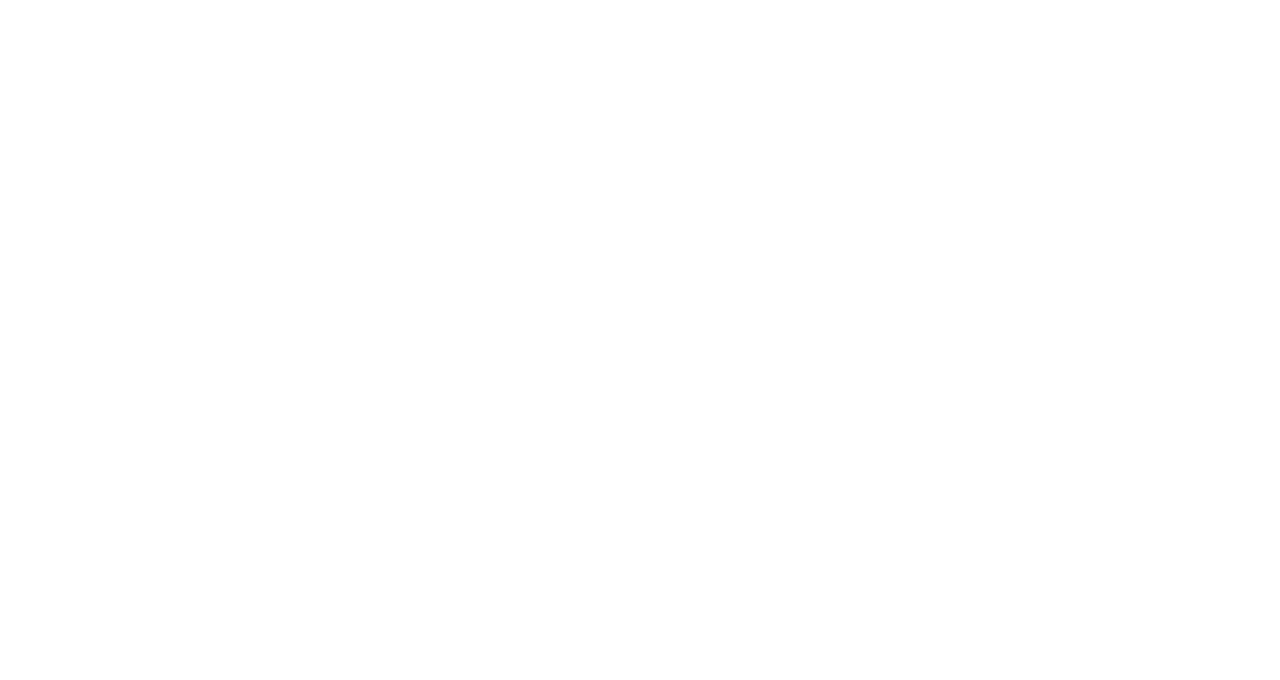
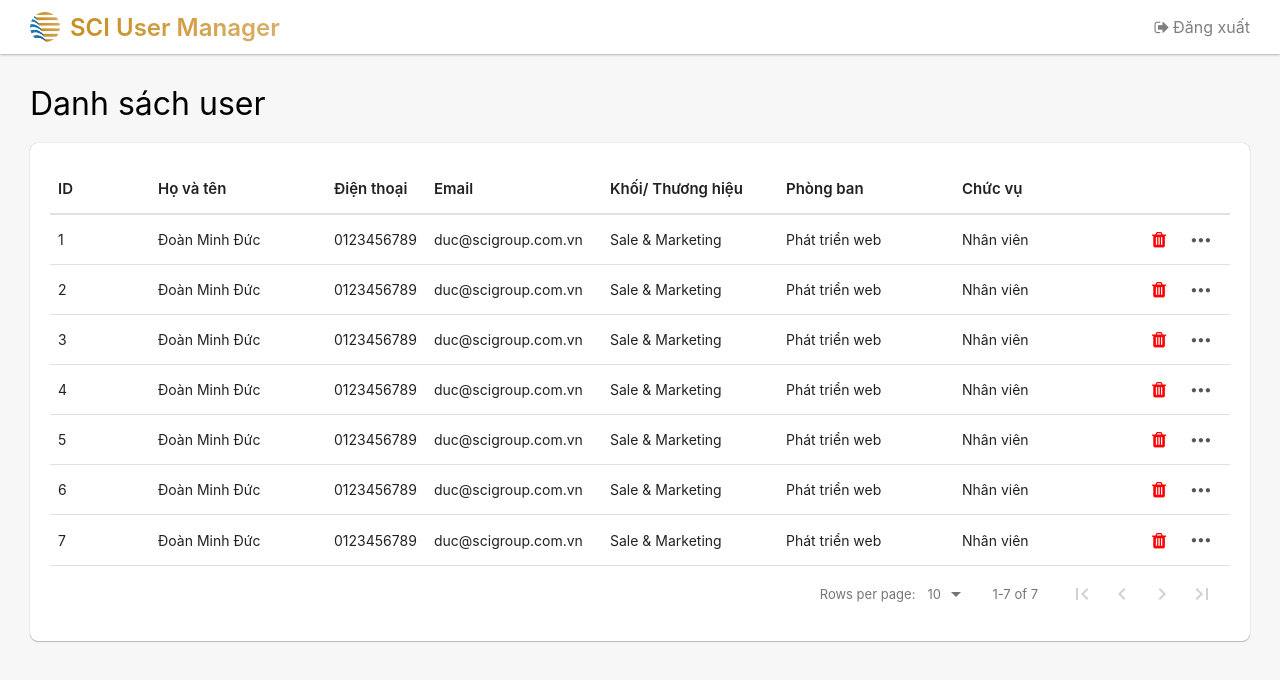
Before and after one commit to teamcodeSCI/user-manager, a React (Create React App) app: page / in a window 1280 px wide. Shown: the top 680 px of the page. Built offline with nearby package versions, Linux system fonts and the light colour scheme; sample sign-in values are in the browser's storage; a web font is replaced by a local one.

Commit message:
first commit

```diff
--- a/package.json
+++ b/package.json
@@ -10,12 +10,15 @@
     "@testing-library/user-event": "^13.5.0",
     "axios": "^1.5.1",
     "react": "^18.2.0",
+    "react-data-table-component": "^7.5.4",
     "react-dom": "^18.2.0",
     "react-redux": "^8.1.3",
     "react-router-dom": "^6.17.0",
     "react-scripts": "5.0.1",
+    "react-tooltip": "^5.21.5",
     "redux": "^4.2.1",
     "sass": "^1.69.4",
+    "styled-components": "^5.3.9",
     "validator": "^13.11.0",
     "web-vitals": "^2.1.4"
   },
--- a/src/App.js
+++ b/src/App.js
@@ -3,10 +3,20 @@
 import Login from './pages/Login';
 import ForgotPassword from './pages/ForgotPassword';
 import Register from './pages/Register';
+import ProtectedRoute from './utils/ProtectedRoute';
+import Home from './layouts/Home';
 
 function App() {
   return (
     <Routes>
+      <Route
+        path="/"
+        element={
+          <ProtectedRoute>
+            <Home />
+          </ProtectedRoute>
+        }
+      ></Route>
       <Route path="/auth" element={<Auth />}>
         <Route path="/auth/login" element={<Login />} />
         <Route path="/auth/register" element={<Register />} />
--- /dev/null
+++ b/src/components/Header/header.module.scss
@@ -0,0 +1,29 @@
+.header {
+    padding: 12px 30px;
+    background: #fff;
+    box-shadow: 0px 0px 3px 0px rgba(0, 0, 0, 0.5);
+    display: flex;
+    justify-content: space-between;
+    align-items: center;
+
+    .logo {
+        display: flex;
+        align-items: center;
+        gap: 10px;
+        span {
+            font-weight: 600;
+            font-size: 24px;
+            background: linear-gradient(to right, #c68f22, #daaf69);
+            background-clip: text;
+            -webkit-text-fill-color: transparent;
+        }
+        img {
+            width: 30px;
+            height: 30px;
+        }
+    }
+    .logout {
+        color: #7f7f7f;
+        cursor: pointer;
+    }
+}
--- /dev/null
+++ b/src/components/Header/index.jsx
@@ -0,0 +1,19 @@
+import React from 'react';
+import style from './header.module.scss';
+
+const Header = () => {
+  return (
+    <div className={style['header']}>
+      <div className={style['logo']}>
+        <img width={224} height={222} src={`${process.env.PUBLIC_URL}/assets/images/favicon.png`} alt="" />
+        <span>SCI User Manager</span>
+      </div>
+      <div className={style['logout']}>
+        <i className="icon-logout"></i>
+        <span>Đăng xuất</span>
+      </div>
+    </div>
+  );
+};
+
+export default Header;
--- /dev/null
+++ b/src/components/NoticeModal/index.jsx
@@ -0,0 +1,22 @@
+import React, { useRef } from 'react';
+import style from './noticeModal.module.scss';
+import { useOutside } from '@/utils/help';
+
+const NoticeModal = ({ hide, message, action }) => {
+  const delRef = useRef(null);
+  useOutside(delRef, hide);
+  return (
+    <div className={style['noticeModal']}>
+      <div className={style['box']} ref={delRef}>
+        <div className={style['title']}>Thông báo</div>
+        <div className={style['content']}>{message}</div>
+        <div className={style['btn']}>
+          <button onClick={action}>Đồng ý</button>
+          <button onClick={hide}>Hủy bỏ</button>
+        </div>
+      </div>
+    </div>
+  );
+};
+
+export default NoticeModal;
--- /dev/null
+++ b/src/components/NoticeModal/noticeModal.module.scss
@@ -0,0 +1,50 @@
+.noticeModal {
+  position: fixed;
+  left: 0;
+  top: 0;
+  bottom: 0;
+  width: 100%;
+  background: rgba(0, 0, 0, 0.6);
+  z-index: 9999;
+  .box {
+    max-width: 400px;
+    width: 80%;
+    margin: 20vh auto 0;
+    background: #fff;
+    border-radius: 12px;
+    box-shadow: 0px 0px 10px 5px rgba(0, 0, 0, 0.1);
+    overflow: hidden;
+    .title {
+      padding: 15px 20px;
+      color: #fff;
+      text-align: center;
+      background: linear-gradient(45deg, #3481aa, #489bc7);
+      font-size: 22px;
+    }
+    .content {
+      padding: 25px 15px;
+      text-align: center;
+      font-size: 18px;
+    }
+    .btn {
+      text-align: center;
+      padding: 0 20px 25px;
+      display: flex;
+      justify-content: center;
+      gap: 10px;
+      button {
+        font-size: 16px;
+        color: #3481aa;
+        border: 1px solid #3481aa;
+        background: #fff;
+        padding: 5px 20px;
+        border-radius: 20px;
+        transition: all 0.2s linear;
+        &:hover {
+          background: #3481aa;
+          color: #fff;
+        }
+      }
+    }
+  }
+}
--- a/src/index.scss
+++ b/src/index.scss
@@ -25,6 +25,7 @@
 
 body {
   margin: 0;
+  background: #f7f7f7;
 }
 a,
 button {
--- /dev/null
+++ b/src/layouts/Home/home.module.scss
@@ -0,0 +1,43 @@
+.main {
+    margin-top: 30px;
+    padding: 0 30px;
+    .title {
+        font-size: 32px;
+        margin-bottom: 20px;
+    }
+    .dataTable {
+        background: #fff;
+        box-shadow:
+            0 1px 1px rgba(9, 30, 66, 0.251),
+            0 0 1px rgba(9, 30, 66, 0.31);
+        padding: 20px;
+        border-radius: 8px;
+    }
+    .control {
+        button {
+            border-radius: 50%;
+            padding: 10px;
+            border: none;
+            background: none;
+            font-size: 18px;
+            transition: all 0.2s linear;
+            width: 42px;
+            height: 42px;
+            display: flex;
+            justify-content: center;
+            align-items: center;
+            &:hover {
+                background: #f1f1f1;
+            }
+        }
+        .detail {
+            display: flex;
+            align-items: center;
+            font-size: 5px;
+            color: #555;
+        }
+        .delete {
+            color: red;
+        }
+    }
+}
--- /dev/null
+++ b/src/layouts/Home/index.jsx
@@ -0,0 +1,208 @@
+import React, { useState } from 'react';
+import style from './home.module.scss';
+import Header from '@/components/Header';
+import DataTable from 'react-data-table-component';
+import { Tooltip } from 'react-tooltip';
+import NoticeModal from '@/components/NoticeModal';
+
+const customStyles = {
+  headRow: {
+    style: {
+      borderBottom: '2px solid rgba(0, 0, 0, 0.12)',
+    },
+  },
+  headCells: {
+    style: {
+      paddingLeft: '8px',
+      paddingRight: '8px',
+      fontSize: '15px',
+      fontWeight: '600',
+    },
+  },
+  rows: {
+    style: {
+      minHeight: '50px',
+      fontSize: '14px',
+    },
+  },
+  cells: {
+    style: {
+      paddingLeft: '8px',
+      paddingRight: '8px',
+    },
+  },
+};
+
+const paginationComponentOptions = {
+  selectAllRowsItem: true,
+  selectAllRowsItemText: 'All',
+};
+const data = [
+  {
+    id: 1,
+    name: 'Đoàn Minh Đức',
+    phone: '0123456789',
+    email: 'duc@scigroup.com.vn',
+    brand: 'Sale & Marketing',
+    department: 'Phát triển web',
+    position: 'Nhân viên',
+  },
+  {
+    id: 2,
+    name: 'Đoàn Minh Đức',
+    phone: '0123456789',
+    email: 'duc@scigroup.com.vn',
+    brand: 'Sale & Marketing',
+    department: 'Phát triển web',
+    position: 'Nhân viên',
+  },
+  {
+    id: 3,
+    name: 'Đoàn Minh Đức',
+    phone: '0123456789',
+    email: 'duc@scigroup.com.vn',
+    brand: 'Sale & Marketing',
+    department: 'Phát triển web',
+    position: 'Nhân viên',
+  },
+  {
+    id: 4,
+    name: 'Đoàn Minh Đức',
+    phone: '0123456789',
+    email: 'duc@scigroup.com.vn',
+    brand: 'Sale & Marketing',
+    department: 'Phát triển web',
+    position: 'Nhân viên',
+  },
+  {
+    id: 5,
+    name: 'Đoàn Minh Đức',
+    phone: '0123456789',
+    email: 'duc@scigroup.com.vn',
+    brand: 'Sale & Marketing',
+    department: 'Phát triển web',
+    position: 'Nhân viên',
+  },
+  {
+    id: 6,
+    name: 'Đoàn Minh Đức',
+    phone: '0123456789',
+    email: 'duc@scigroup.com.vn',
+    brand: 'Sale & Marketing',
+    department: 'Phát triển web',
+    position: 'Nhân viên',
+  },
+  {
+    id: 7,
+    name: 'Đoàn Minh Đức',
+    phone: '0123456789',
+    email: 'duc@scigroup.com.vn',
+    brand: 'Sale & Marketing',
+    department: 'Phát triển web',
+    position: 'Nhân viên',
+  },
+];
+const Home = () => {
+  const [isDelete, setIsDelete] = useState(false);
+  const [isDetail, setIsDetail] = useState(false);
+  const [itemId, setItemId] = useState(0);
+  const handleDelete = () => {
+    setIsDelete(false);
+    console.log(itemId);
+  };
+  const columns = [
+    {
+      name: 'ID',
+      selector: (row) => row.id,
+      grow: 0.5,
+    },
+    {
+      name: 'Họ và tên',
+      selector: (row) => row.name,
+      sortable: true,
+    },
+    {
+      name: 'Điện thoại',
+      selector: (row) => row.phone,
+      grow: 0.5,
+    },
+    {
+      name: 'Email',
+      selector: (row) => row.email,
+    },
+    {
+      name: 'Khối/ Thương hiệu',
+      selector: (row) => row.brand,
+    },
+    {
+      name: 'Phòng ban',
+      selector: (row) => row.department,
+    },
+    {
+      name: 'Chức vụ',
+      selector: (row) => row.position,
+      grow: 0.5,
+    },
+
+    {
+      name: '',
+      right: true,
+      cell: (row) => (
+        <div className={style['control']} style={{ display: 'flex' }}>
+          <button
+            data-tooltip-id="delete"
+            data-tooltip-content="Xóa"
+            data-tooltip-delay-show={1000}
+            className={style['delete']}
+            onClick={() => {
+              setIsDelete(true);
+              setItemId(row.id);
+            }}
+          >
+            <i className="icon-trash"></i>
+          </button>
+
+          <Tooltip id="delete" />
+          <button
+            data-tooltip-id="detail"
+            data-tooltip-content="Chi tiết"
+            data-tooltip-delay-show={1000}
+            className={style['detail']}
+            onClick={() => {
+              setIsDetail(true);
+              setItemId(row.id);
+            }}
+          >
+            <i className="icon-circle"></i>
+            <i className="icon-circle"></i>
+            <i className="icon-circle"></i>
+          </button>
+          <Tooltip id="detail" />
+        </div>
+      ),
+    },
+  ];
+  return (
+    <div>
+      <Header />
+      <div className={style['main']}>
+        <div className={style['title']}>Danh sách user</div>
+        <div className={style['dataTable']}>
+          <DataTable
+            columns={columns}
+            data={data}
+            pagination
+            paginationComponentOptions={paginationComponentOptions}
+            paginationRowsPerPageOptions={[10, 20, 50]}
+            customStyles={customStyles}
+          />
+        </div>
+      </div>
+      {isDelete && (
+        <NoticeModal hide={() => setIsDelete(false)} message={'Bạn có chắc muốn xóa không ?'} action={handleDelete} />
+      )}
+    </div>
+  );
+};
+
+export default Home;
--- a/src/pages/Register/index.jsx
+++ b/src/pages/Register/index.jsx
@@ -10,12 +10,10 @@
     firstName: '',
     lastName: '',
     email: '',
-
     password: '',
     rePassword: '',
   });
   const [notify, setNotify] = useState('');
-
   const handleRegister = (e) => {
     setRegisterData({ ...registerData, [e.target.name]: e.target.value });
   };
@@ -39,9 +37,8 @@
     setNotify('');
   };
   // useEffect(() => {
-  //   dispatch(fetchPosition());
   //   if (registerLoaded) window.location.assign(APP_URL + '/auth/login');
-  // }, [dispatch, registerLoaded, navigate]);
+  // }, [registerLoaded]);
   return (
     <div className={style['register']}>
       {(false || false) && <Loading />}
```
Also changed, not shown: 1 other file (tests, documents, lock files or other folders).
